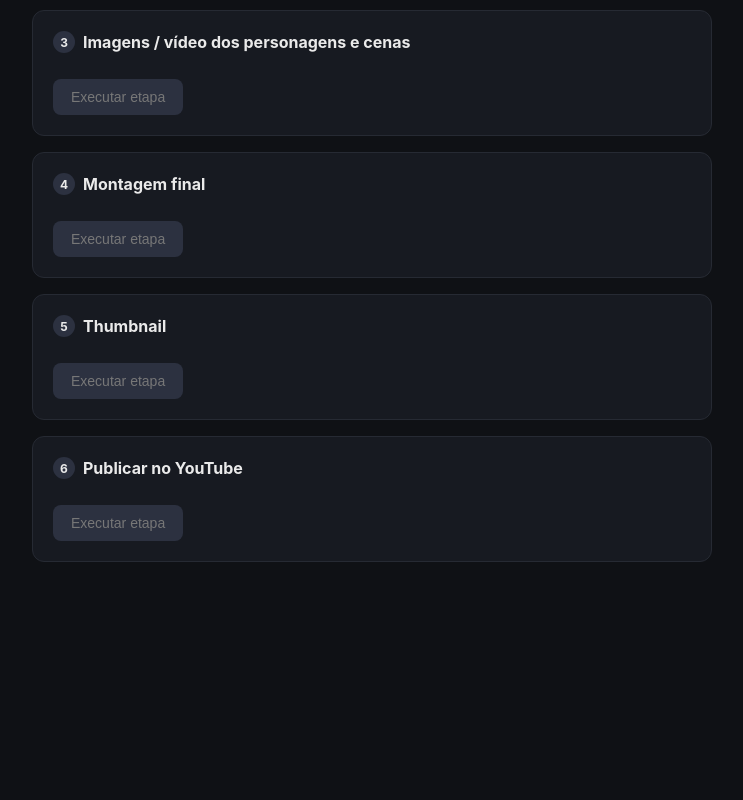
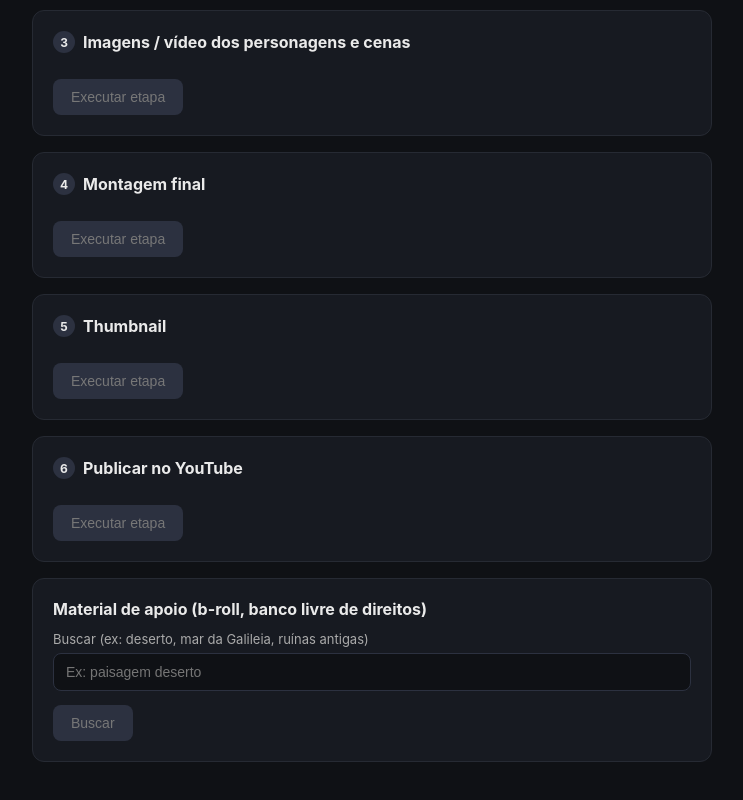
Before and after one commit to andersonveloso0503-cmyk/youvideo, a Next.js app: page / in a window 1280 px wide. Shown: the part 702-1502 px from the top of the page, without its empty margins (268-1011 px from the left). Before the commit the page ends 1360 px from the top, so only its background shows below. Built offline with nearby package versions, Linux system fonts and the light colour scheme.

Commit message:
Add files via upload

```diff
--- a/pages/index.js
+++ b/pages/index.js
@@ -1,4 +1,64 @@
 import { useState } from 'react';
+
+function BrollSearch() {
+  const [query, setQuery] = useState('');
+  const [resultados, setResultados] = useState(null);
+  const [buscando, setBuscando] = useState(false);
+  const [erro, setErro] = useState(null);
+
+  async function buscar() {
+    if (!query) return;
+    setBuscando(true);
+    setErro(null);
+    try {
+      const res = await fetch('/api/stock-media', {
+        method: 'POST',
+        headers: { 'Content-Type': 'application/json' },
+        body: JSON.stringify({ query }),
+      });
+      const data = await res.json();
+      if (!res.ok) throw new Error(data.error);
+      setResultados(data.resultados || []);
+    } catch (err) {
+      setErro(err.message);
+    } finally {
+      setBuscando(false);
+    }
+  }
+
+  return (
+    <div className="card">
+      <h2>Material de apoio (b-roll, banco livre de direitos)</h2>
+      <label>Buscar (ex: deserto, mar da Galileia, ruínas antigas)</label>
+      <div className="row">
+        <div>
+          <input
+            type="text"
+            value={query}
+            onChange={(e) => setQuery(e.target.value)}
+            placeholder="Ex: paisagem deserto"
+          />
+        </div>
+      </div>
+      <button disabled={buscando || !query} onClick={buscar}>
+        {buscando ? 'Buscando...' : 'Buscar'}
+      </button>
+      {erro && <div className="result-box">Erro: {erro}</div>}
+      {resultados && (
+        <div className="result-box">
+          <div style={{ display: 'flex', flexWrap: 'wrap', gap: 10 }}>
+            {resultados.map((r) => (
+              <a key={r.id} href={r.videoUrl} target="_blank" rel="noreferrer" style={{ width: 120 }}>
+                <img src={r.preview} alt="preview" style={{ width: '100%', borderRadius: 6 }} />
+              </a>
+            ))}
+          </div>
+          {!resultados.length && <div style={{ color: '#999' }}>Nada encontrado pra esse termo.</div>}
+        </div>
+      )}
+    </div>
+  );
+}
 
 const STEPS = [
   { key: 'script', label: '1. Roteiro' },
@@ -223,6 +283,8 @@ export default function Home() {
         onRun={publish}
         result={results.publish}
       />
+
+      <BrollSearch />
     </div>
   );
 }
```
